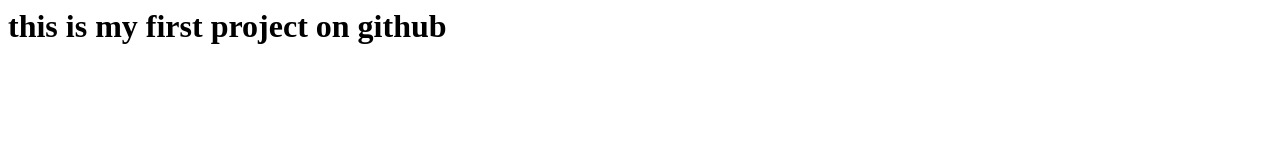
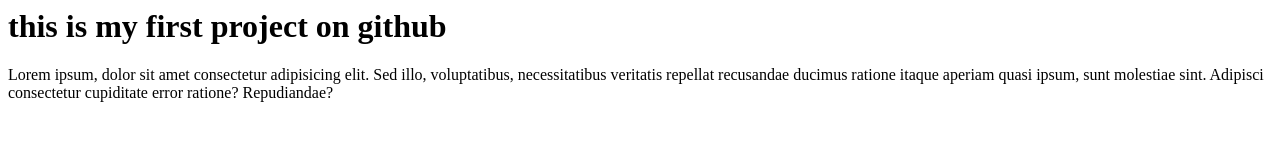
Before and after one commit to rahma-abdi/my_first_project, a plain HTML site: page index.html in a window 1280 px wide. Drawn offline with Linux system fonts and the light colour scheme.

Commit message:
ive added a lorem

```diff
--- a/index.html
+++ b/index.html
@@ -6,5 +6,6 @@
 </head>
 <body>
     <h1>this is my first project on github</h1>
+    <p>Lorem ipsum, dolor sit amet consectetur adipisicing elit. Sed illo, voluptatibus, necessitatibus veritatis repellat recusandae ducimus ratione itaque aperiam quasi ipsum, sunt molestiae sint. Adipisci consectetur cupiditate error ratione? Repudiandae?</p>
 </body>
 </html>
```
